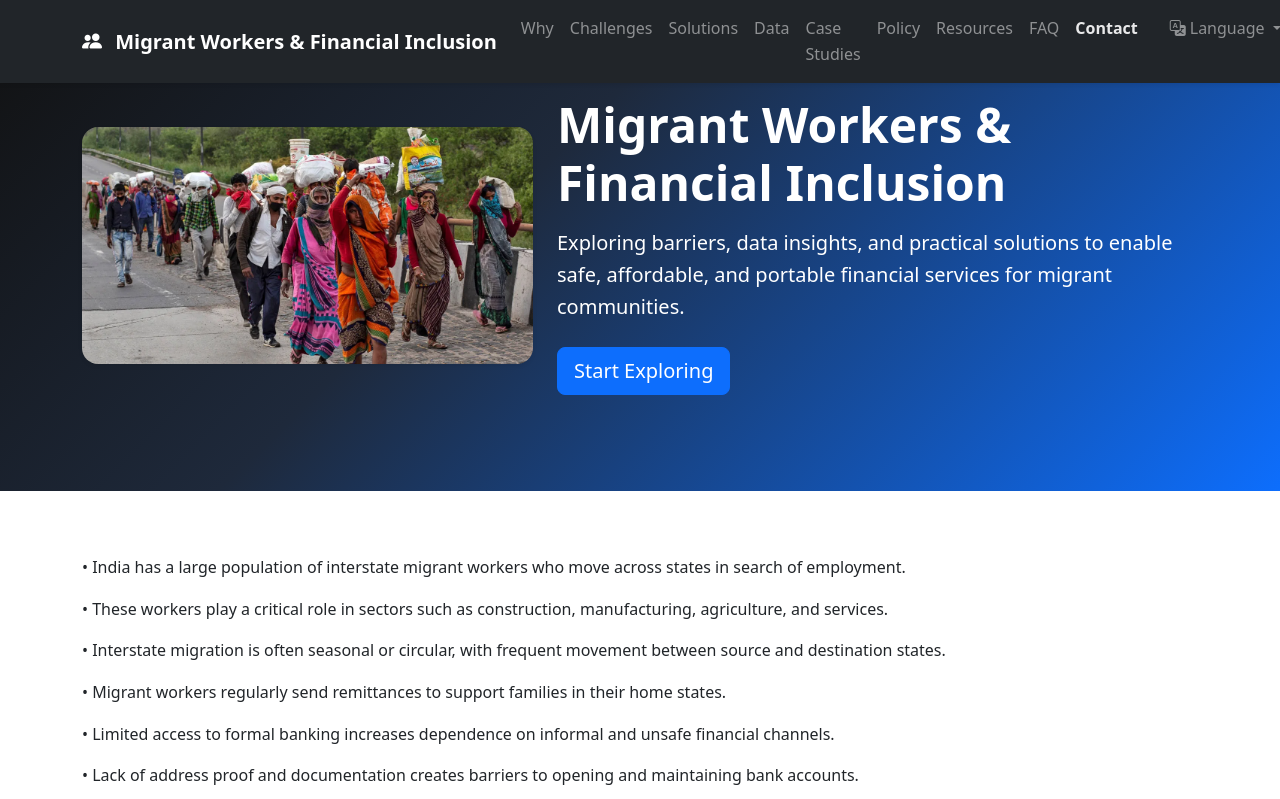
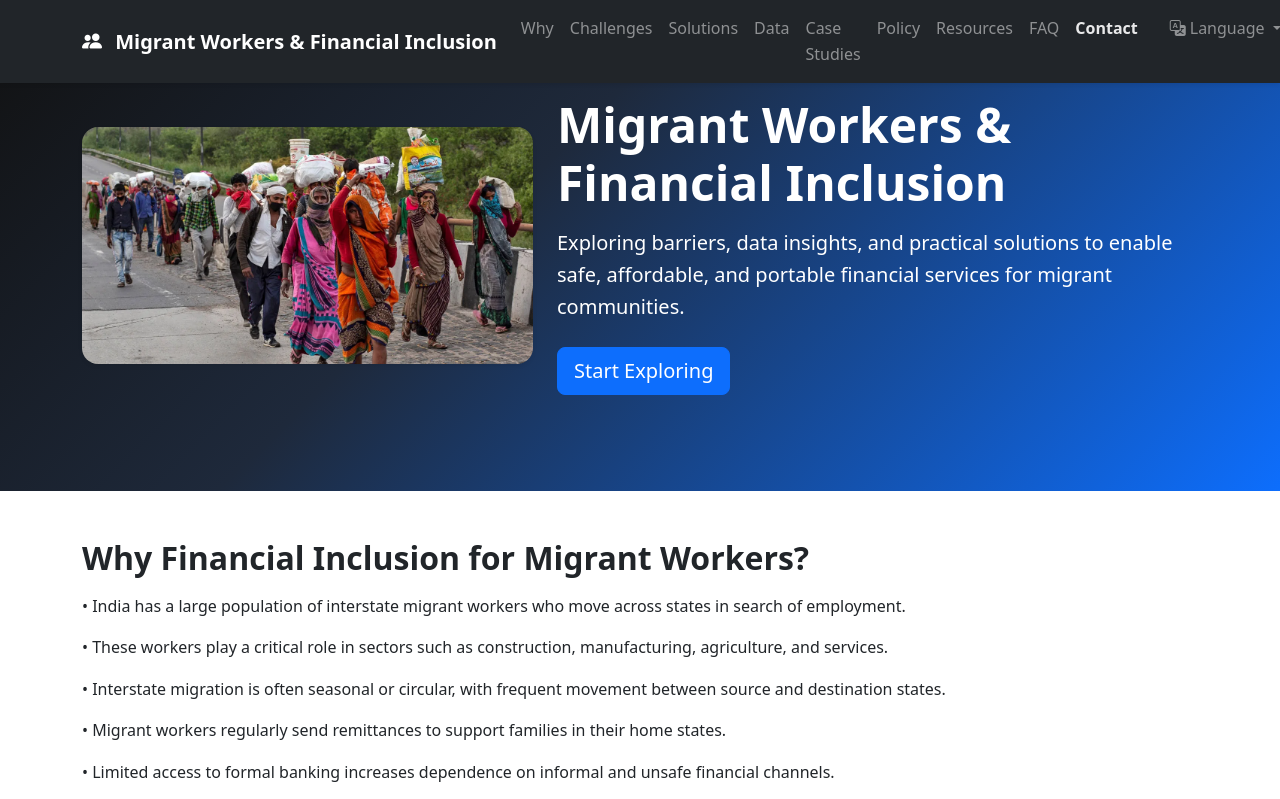
Before and after one commit to seethala11-source/migrant-financial-inclusion, a plain HTML site: page index.html in a window 1280 px wide. Shown: the top 799 px of the page. Drawn offline with nearby package versions, Linux system fonts and the light colour scheme; a small style sheet from the web is missing.

Commit message:
Add files via upload

```diff
--- a/index.html
+++ b/index.html
@@ -108,7 +108,7 @@
     <!-- Why It Matters -->
     <section id="why" class="py-5">
       <div class="container">
-
+        <h2 class="section-title" data-i18n="why_title">Why Financial Inclusion for Migrant Workers?</h2>
 <div class="mt-3">
   <p>• India has a large population of interstate migrant workers who move across states in search of employment.</p>
   <p>• These workers play a critical role in sectors such as construction, manufacturing, agriculture, and services.</p>
@@ -120,7 +120,8 @@
   <p>• Digital payment systems like UPI improve speed, transparency, and cost efficiency.</p>
   <p>• Portability of financial services across states is essential for migrant mobility.</p>
   <p>• Strengthening financial inclusion improves economic security and social stability for migrant workers.</p>
-</div>        <p class="text-muted" data-i18n="why_p">
+</div>
+        <p class="text-muted" data-i18n="why_p">
           Migrant workers contribute significantly to local economies and send vital remittances. Inclusive finance supports resilience, safe transfers, and long-term mobility.
         </p>
         <div class="row g-4">
```
